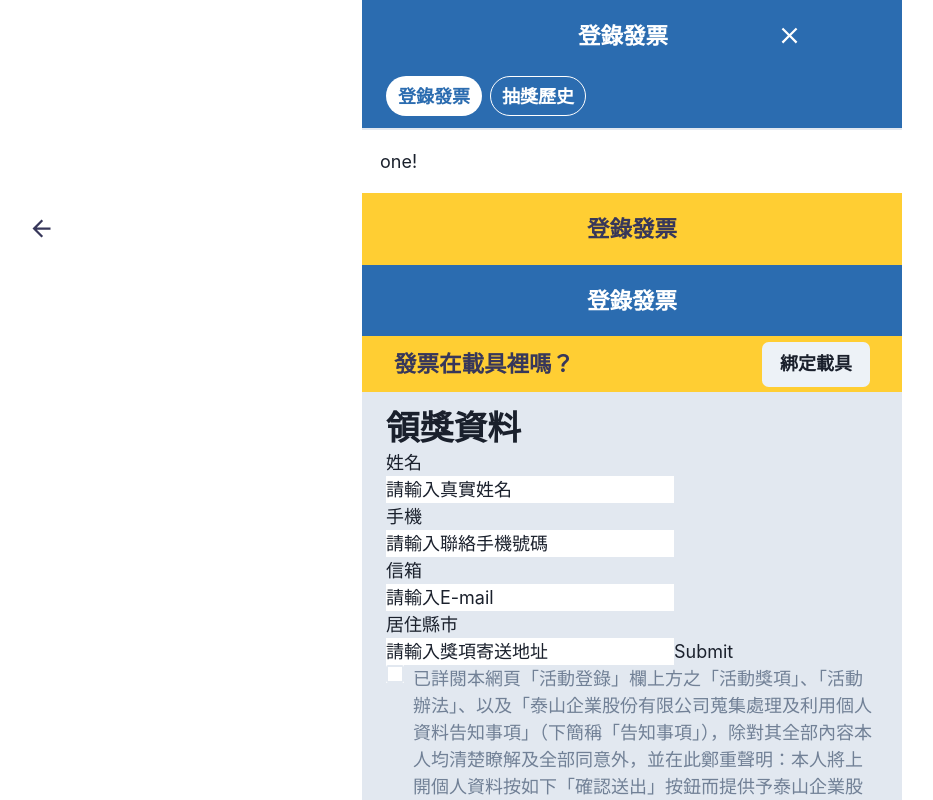
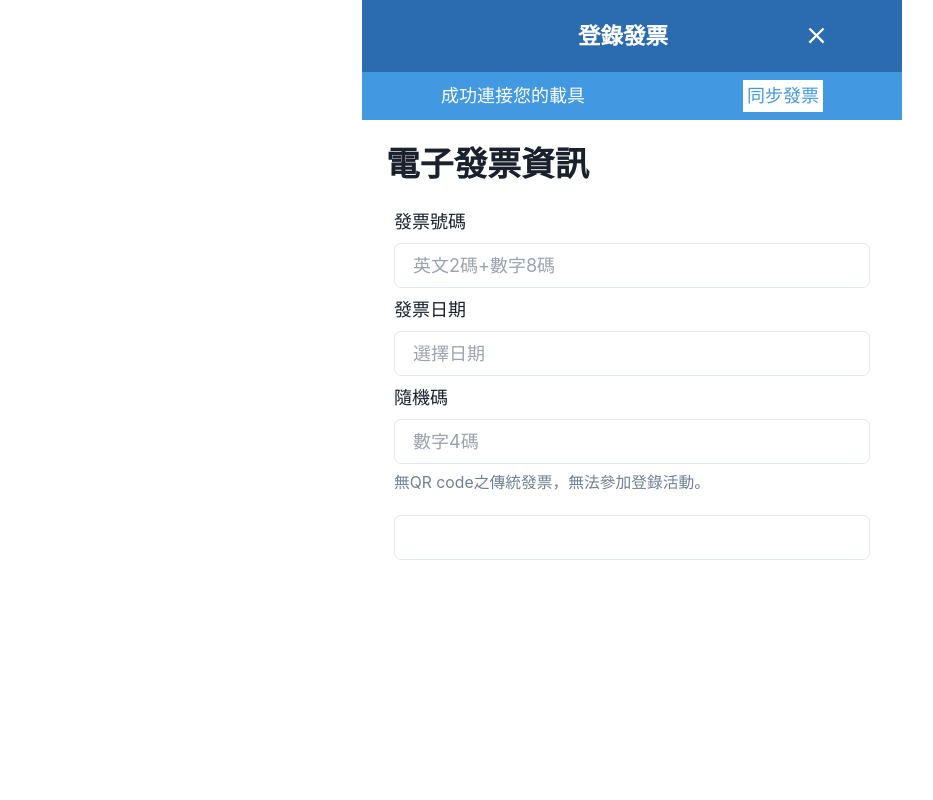
Before and after one commit to rexla/inv-web, a Next.js app: page /mission/enrol/anonymous in a window 1280 px wide. Shown: the top 800 px of the page, without its empty margins (8-941 px from the left). Built offline with nearby package versions, Linux system fonts and the light colour scheme.

Commit message:
adds invoice component

```diff
--- /dev/null
+++ b/src/components/MemberStatus.js
@@ -0,0 +1,15 @@
+import React from "react";
+import { Flex, Box, Text } from "@chakra-ui/react";
+
+const MemberStatus = () => {
+  return (
+    <Flex className="items-center justify-around py-[8px] bg-[#4299E1]">
+      <Text className="text-white">成功連接您的載具</Text>
+      <Box as="button" className="bg-white text-[#4299E1] w-[80px] h-[32px]">
+        同步發票
+      </Box>
+    </Flex>
+  );
+};
+
+export default MemberStatus;
--- a/src/components/TitleX.js
+++ b/src/components/TitleX.js
@@ -8,7 +8,7 @@ const TitleX = ({ text }) => {
     <Flex className="w-full py-[20px] bg-[#2B6CB0] items-center text-xl text-white font-bold">
       <Flex ml="40%">{text}</Flex>
       <Link href="/">
-        <ClearIcon className="text-white ml-24 cursor-pointer" />
+        <ClearIcon className="text-white ml-[25%] cursor-pointer" />
       </Link>
     </Flex>
   );
--- a/src/components/homepage/Missions.js
+++ b/src/components/homepage/Missions.js
@@ -19,11 +19,10 @@ const Missions = () => {
           </Text>
         </Flex>
         <Link href="/mission/enrol/anonymous">
-          <span className="bg-[#2b6cb0] rounded-md mr-[10px]">
-            <button className="w-[64px] h-[40px] text-white font-bold ">
-              登錄
-            </button>
-          </span>
+          {/* <Button colorScheme={"primary"}>登錄</Button> */}
+          <button className="w-[64px] h-[40px] text-white font-bold bg-[#2b6cb0] rounded-md mr-[10px] ">
+            登錄
+          </button>
         </Link>
       </Flex>
     </Flex>
--- /dev/null
+++ b/src/components/mission/Invoice.js
@@ -0,0 +1,64 @@
+import React from "react";
+import { useForm } from "react-hook-form";
+import {
+  Text,
+  Flex,
+  Input,
+  InputRightElement,
+  InputGroup,
+} from "@chakra-ui/react";
+import ArrowForwardIcon from "@mui/icons-material/ArrowForward";
+
+const Invoice = () => {
+  const {
+    register,
+    handleSubmit,
+    watch,
+    formState: { errors },
+  } = useForm();
+  const onSubmit = (data) => console.log(data);
+  return (
+    <Flex w="full" className="flex-col px-[24px]">
+      <Text className="text-3xl font-bold my-[24px]">電子發票資訊</Text>
+      <form onSubmit={handleSubmit(onSubmit)} className="px-[8px]">
+        <p>發票號碼</p>
+        <Input
+          placeholder="英文2碼+數字8碼"
+          className="border-[1px] bg-white border-[#E2E8F0] my-[8px]"
+          {...register("name", { required: true })}
+        />
+        <p>發票日期</p>
+        <Input
+          placeholder="選擇日期"
+          className="border-[1px] bg-white border-[#E2E8F0] my-[8px]"
+          {...register("phone", { required: true })}
+        />
+        <p>隨機碼</p>
+        <Input
+          placeholder="數字4碼"
+          className="border-[1px] bg-white border-[#E2E8F0] my-[8px]"
+          {...register("email", { required: true })}
+        />
+        <p className="text-sm text-[#718096]">
+          無QR code之傳統發票，無法參加登錄活動。
+        </p>
+        {errors.name && <span>This field is required</span>}
+        <InputGroup>
+          <Input
+            type="submit"
+            className="bg-[#2B6CB0] text-white font-bold mt-[20px]"
+            value="送出"
+          />
+          <InputRightElement>
+            <ArrowForwardIcon
+              className="mt-[40px] mr-[200px]"
+              style={{ color: "white" }}
+            />
+          </InputRightElement>
+        </InputGroup>
+      </form>
+    </Flex>
+  );
+};
+
+export default Invoice;
--- a/src/pages/mission/enrol/anonymous.js
+++ b/src/pages/mission/enrol/anonymous.js
@@ -16,13 +16,17 @@ import Award from "../../../components/mission/Award";
 import TitleX from "../../../components/TitleX";
 import TitleArrow from "../../../components/TitleArrow";
 import ButtonTab from "../../../components/ButtonTab";
+import Invoice from "../../../components/mission/Invoice";
+import MemberStatus from "../../../components/MemberStatus";
 
 const anonymous = () => {
   return (
-    <Flex className="flex-col">
-      <Box className="bg-[#2B6CB0]">
+    <Flex className="flex-col h-full">
+      <Box>
         <TitleX text="登錄發票" />
-        <Tabs>
+        <MemberStatus />
+        <Invoice />
+        {/* <Tabs>
           <TabList className="pb-[12px] bg-[#2B6CB0] pl-[24px] pt-1">
             <ButtonTab>登錄發票</ButtonTab>
             <ButtonTab>抽獎歷史</ButtonTab>
@@ -36,17 +40,14 @@ const anonymous = () => {
               <p>two!</p>
             </TabPanel>
           </TabPanels>
-        </Tabs>
+        </Tabs> */}
       </Box>
-      <TitleArrow text="登錄發票" color="yellow" />
-      <TitleArrow text="登錄發票" />
-      <Flex className="bg-[#FFCE33] h-[56px] w-full items-center px-[32px] justify-between">
+      {/* <Flex className="bg-[#FFCE33] h-[56px] w-full items-center px-[32px] justify-between">
         <Text className="text-xl text-[#37375A] font-bold">
           發票在載具裡嗎？
         </Text>
         <Button>綁定載具</Button>
-      </Flex>
-      <Award />
+      </Flex> */}
     </Flex>
   );
 };
```
